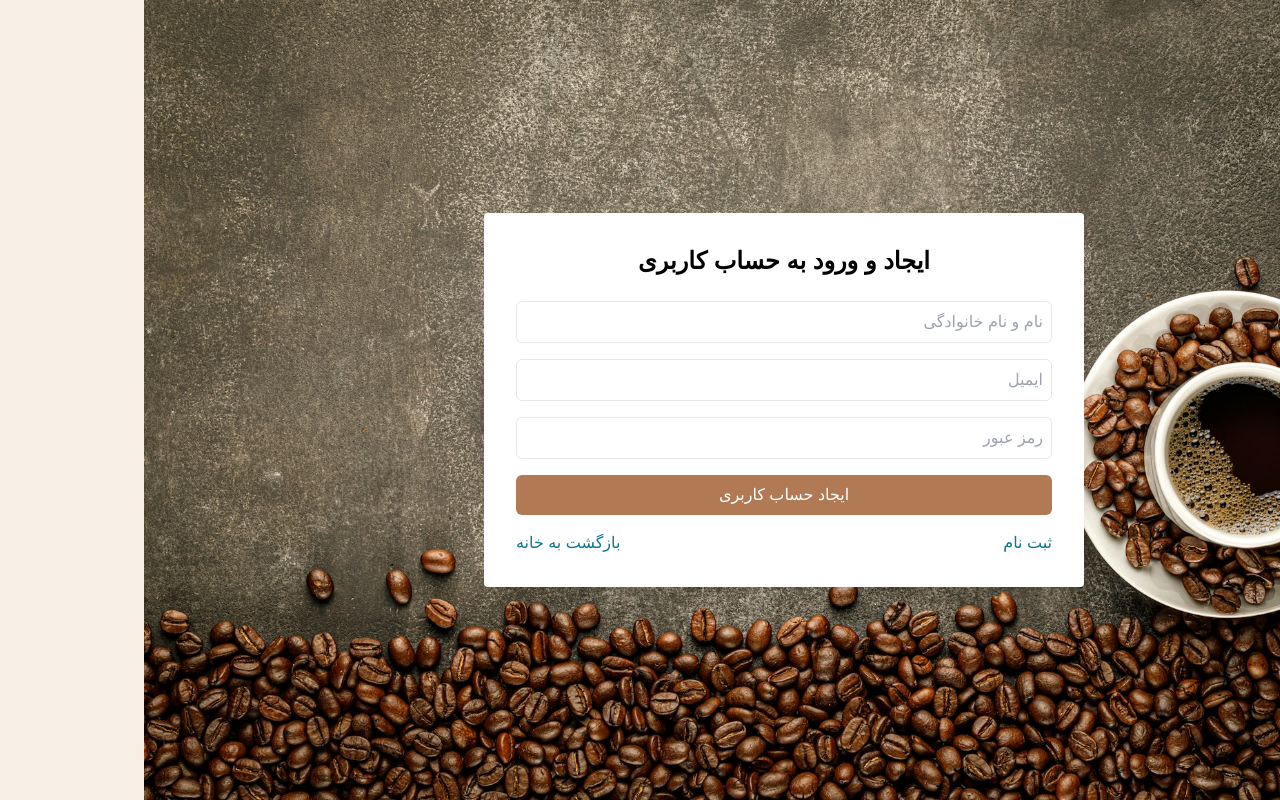
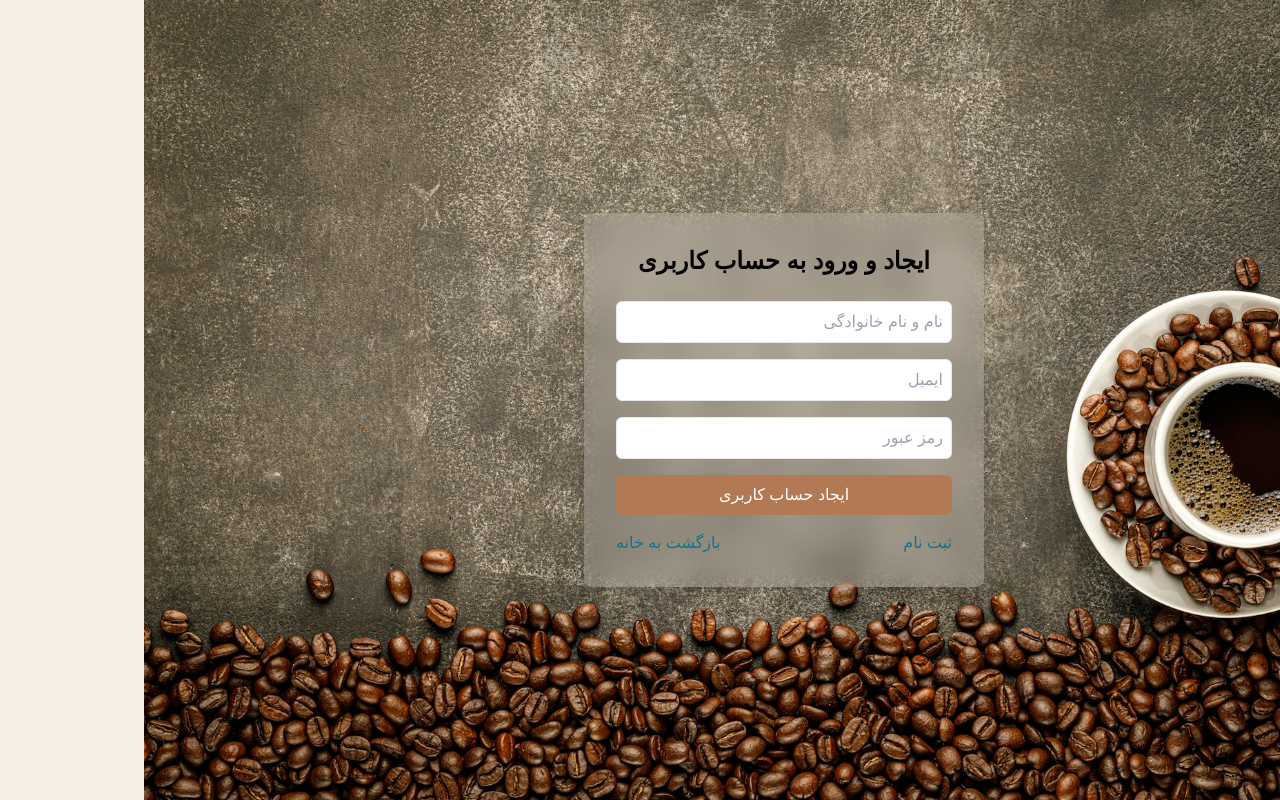
Before and after one commit to alirezaghnz/coffestore, a Next.js app in the folder frontend/customer-site/: page /authentication/signup in a window 1280 px wide. Built offline with nearby package versions, Linux system fonts and the light colour scheme.

Commit message:
fix: change bg style in login and signup page

```diff
--- a/frontend/customer-site/app/_components/Login.tsx
+++ b/frontend/customer-site/app/_components/Login.tsx
@@ -15,8 +15,8 @@ const signUpSchema = z.object({
 type SignInForm = z.infer<typeof signUpSchema>;
 export default function Login() {
   const router = useRouter();
-  const searchParams = useSearchParams()
-  const redirect = searchParams.get("redirect") || "/"
+  const searchParams = useSearchParams();
+  const redirect = searchParams.get("redirect") || "/";
   const { register, handleSubmit } = useForm<SignInForm>();
   async function handle(data: SignInForm) {
     await authClient.signIn.email(
@@ -32,7 +32,7 @@ export default function Login() {
     );
   }
   return (
-    <div className="bg-white shadow-lg rounded-lg p-8 w-[600px]">
+    <div className=" bg-white/20 backdrop-blur-md shadow-lg rounded-lg p-8 w-[400px]">
       <h1 className="text-2xl font-bold text-center mt-5 mb-6">
         ورود به حساب کاربری
       </h1>
--- a/frontend/customer-site/app/_components/SignUp.tsx
+++ b/frontend/customer-site/app/_components/SignUp.tsx
@@ -38,7 +38,7 @@ export default function SignUp() {
     //  console.log(data);
   }
   return (
-    <div className="bg-white shadow-lg rounded p-8 w-[600px] ">
+    <div className="bg-white/20 backdrop-blur-md shadow-lg rounded-lg p-8 w-[400px]">
       <h1 className="text-2xl font-bold text-center mb-6">
         ایجاد و ورود به حساب کاربری
       </h1>
```
